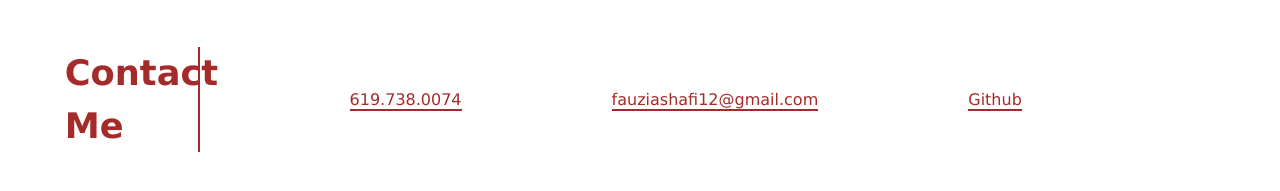
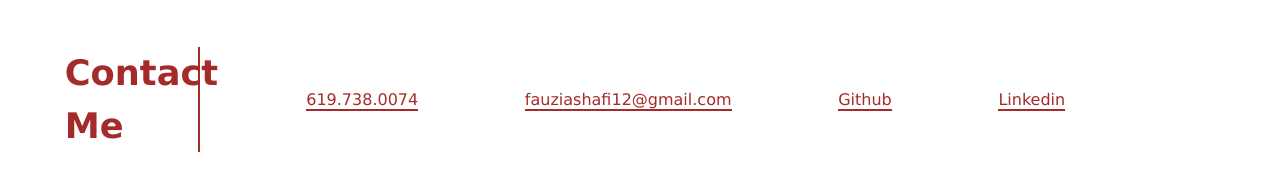
Before and after one commit to FauziaShafi/Portfolio, a plain HTML site: page index.html in a window 1280 px wide. Shown: the part 1423-1614 px from the top of the page. Drawn offline with Linux system fonts and the light colour scheme.

Commit message:
adding updated portfolio

```diff
--- a/index.html
+++ b/index.html
@@ -92,6 +92,7 @@
              <li><a href="tel:+16197380074" class="link-underline">619.738.0074</a></li>
              <li ><a href="mailto:fauziashafi12@gmail.com"class="link-underline">fauziashafi12@gmail.com</a></li>
              <li><a href="https://github.com/FauziaShafi">Github</a></li>
+             <li><a href="linkedin.com/fauzia-shafi-820419228">Linkedin</a></li>
 
         </ul>
 
```
